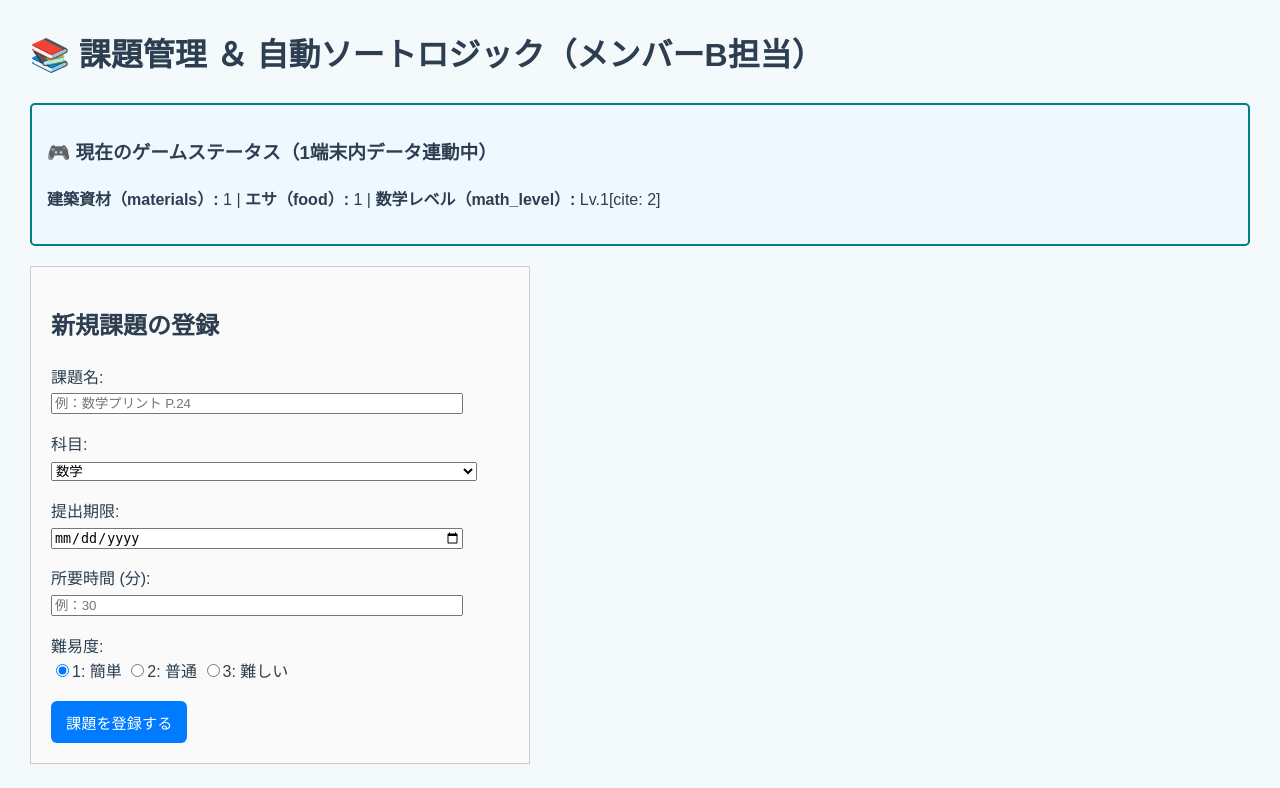
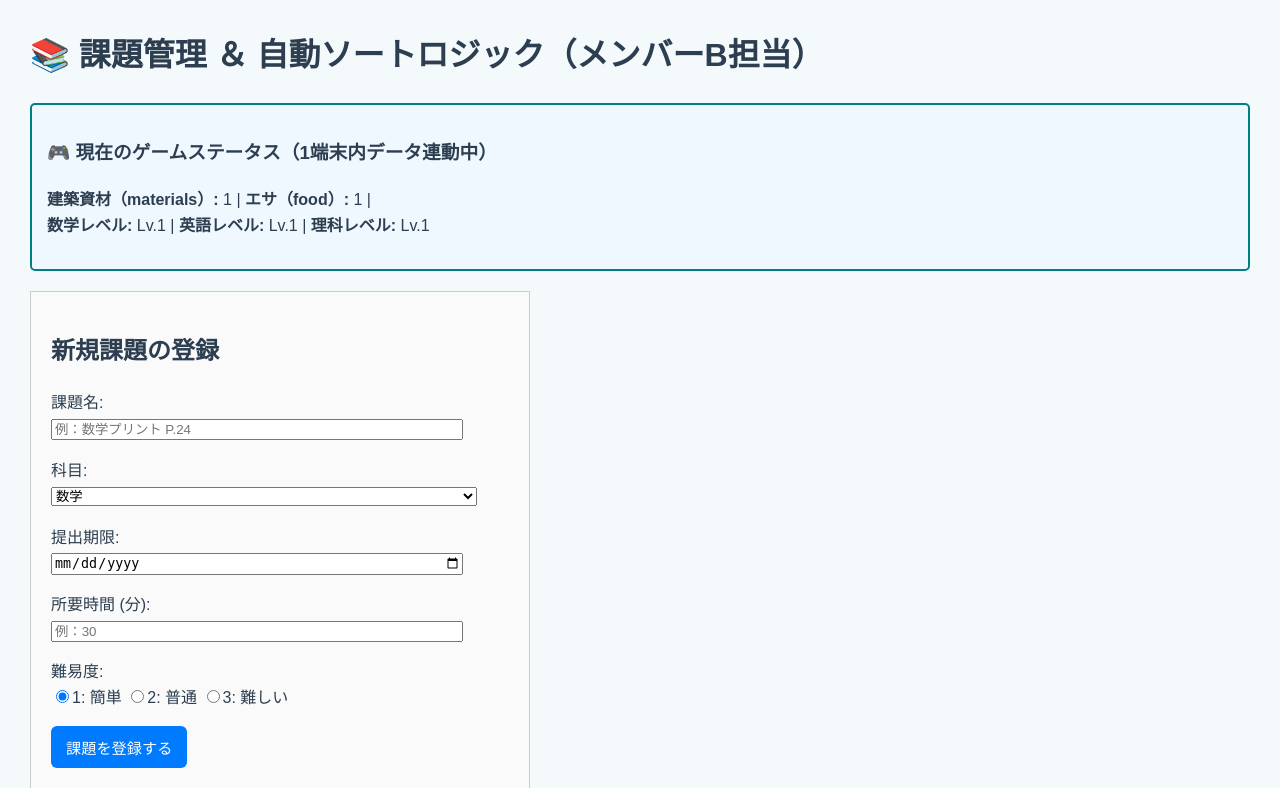
Before and after one commit to onowayy/study_app, a PHP site: page /task_reward.php in a window 1280 px wide. Shown: the top 788 px of the page. Run offline with PHP 8.4, Linux system fonts and the light colour scheme; tables that the repository leaves empty hold one stand-in row (values such as "Sample post").

Commit message:
Update task_reward.php

```diff
--- a/task_reward.php
+++ b/task_reward.php
@@ -1,21 +1,14 @@
 <?php
-// ==========================================================
-// データベース接続（メンバーAの db_config.php を読み込む）
-// ==========================================================
-require_once 'config/db_config.php'; //
+require_once 'config/db_config.php';
 
 $message = "";
 
-// ==========================================================
-// 防衛ライン②：課題の完了処理 ＆ 資源・ステータス連動（バックエンド）
-// ==========================================================
 if (isset($_POST['complete_task_id'])) {
     $task_id = (int)$_POST['complete_task_id'];
 
     try {
         $pdo->beginTransaction();
 
-        // 1. 完了した課題の「難易度」と「科目」を特定する
         $stmt = $pdo->prepare("SELECT subject, difficulty FROM tasks WHERE id = :id AND is_completed = 0");
         $stmt->execute([':id' => $task_id]);
         $task = $stmt->fetch(PDO::FETCH_ASSOC);
@@ -24,28 +17,42 @@ if (isset($_POST['complete_task_id'])) {
             $subject = $task['subject'];
             $difficulty = (int)$task['difficulty'];
 
-            // 難易度に応じた資源の加算量を決めるロジック
-            // 例：難易度1=10、難易度2=20、難易度3=30
+            // 難易度に応じた資源の加算量を決めるロジック（例：難易度1=10、難易度2=20、難易度3=30）
             $gain_materials = $difficulty * 10;
             $gain_food = $difficulty * 10;
 
-            // 2. 課題を「完了（is_completed = 1）」に更新する[cite: 2]
             $updateTask = $pdo->prepare("UPDATE tasks SET is_completed = 1 WHERE id = :id");
             $updateTask->execute([':id' => $task_id]);
 
-            // 3. user_statusテーブルを更新（資源獲得 ＆ ステータス上昇）[cite: 2]
-            if ($subject === '数学') {
-                // 数学なら：建築資材とエサを増やし、さらに数学レベルを+1する[cite: 2]
+            $level_column = "";
+            $subject_label = "";
+
+            switch ($subject) {
+                case '数学':
+                    $level_column = "math_level";
+                    $subject_label = "数学";
+                    break;
+                case '英語':
+                    $level_column = "eng_level";
+                    $subject_label = "英語";
+                    break;
+                case '理系':
+                    $level_column = "rikei_level";
+                    $subject_label = "理系";
+                    break;
+            }
+
+            if ($level_column !== "") {
                 $updateStatus = $pdo->prepare("
                     UPDATE user_status
                     SET materials = materials + :materials,
                         food = food + :food,
-                        math_level = math_level + 1
+                        {$level_column} = {$level_column} + 1
                     WHERE id = 1
                 ");
-                $message = "<p style='color: blue; font-weight: bold;'>【課題完了】数学Lvが1アップ！ 建築資材+{$gain_materials}、エサ+{$gain_food} 獲得！</p>";
+                $message = "<p style='color: blue; font-weight: bold;'>【課題完了】{$subject_label}Lvが1アップ！ 建築資材+{$gain_materials}、エサ+{$gain_food} 獲得！</p>";
             } else {
-                // その他の教科：建築資材とエサだけを増やす[cite: 2]
+                // その他の教科（国語など）：建築資材とエサだけを増やす
                 $updateStatus = $pdo->prepare("
                     UPDATE user_status
                     SET materials = materials + :materials,
@@ -70,19 +77,16 @@ if (isset($_POST['complete_task_id'])) {
     }
 }
 
-// ==========================================================
-// 【初期フェーズ】課題の新規登録処理（INSERT）
-// ==========================================================
 if ($_SERVER['REQUEST_METHOD'] === 'POST' && isset($_POST['add_task'])) {
     $title         = $_POST['title'];
     $subject       = $_POST['subject'];
     $deadline      = $_POST['deadline'];
-    $required_time = (int)$_POST['required_time']; //[cite: 2]
-    $difficulty    = (int)$_POST['difficulty'];    //[cite: 2]
+    $required_time = (int)$_POST['required_time'];
+    $difficulty    = (int)$_POST['difficulty'];
 
     try {
         $sql = "INSERT INTO tasks (title, subject, deadline, required_time, difficulty, is_completed)
-                VALUES (:title, :subject, :deadline, :required_time, :difficulty, 0)"; //[cite: 2]
+                VALUES (:title, :subject, :deadline, :required_time, :difficulty, 0)";
         $stmt = $pdo->prepare($sql);
         $stmt->execute([
             ':title'         => $title,
@@ -97,30 +101,22 @@ if ($_SERVER['REQUEST_METHOD'] === 'POST' && isset($_POST['add_task'])) {
     }
 }
 
-// ==========================================================
-// 防衛ライン①：現在のゲームステータスと、未完了課題の取得（SELECT）
-// ==========================================================
-// ゲームステータスの取得（画面にリアルタイム連動を表示するため）[cite: 2]
-$statusStmt = $pdo->query("SELECT * FROM user_status WHERE id = 1"); //[cite: 2]
+$statusStmt = $pdo->query("SELECT * FROM user_status WHERE id = 1");
 $user_status = $statusStmt->fetch(PDO::FETCH_ASSOC);
 
-// 未完了の課題を全件引っ張ってくる[cite: 2]
-$taskStmt = $pdo->query("SELECT * FROM tasks WHERE is_completed = 0"); //[cite: 2]
+$taskStmt = $pdo->query("SELECT * FROM tasks WHERE is_completed = 0");
 $raw_tasks = $taskStmt->fetchAll(PDO::FETCH_ASSOC);
 
-// ==========================================================
-// 防衛ライン①：自動優先順位ソートロジック（PHP側で計算して並び替え）
-// ==========================================================
 $today = new DateTime();
 
 foreach ($raw_tasks as &$task) {
     // 1. 期限スコア（締切が近いほど高得点）
-    $deadline_date = new DateTime($task['deadline']); //[cite: 2]
+    $deadline_date = new DateTime($task['deadline']);
     $interval = $today->diff($deadline_date);
-    $days_left = (int)$interval->format('%r%a'); // 残り日数（過ぎてたらマイナス）
+    $days_left = (int)$interval->format('%r%a');
 
     if ($days_left <= 0) {
-        $deadline_score = 100; // 期限当日、または超過は最優先
+        $deadline_score = 100;
     } elseif ($days_left === 1) {
         $deadline_score = 50;
     } elseif ($days_left === 2) {
@@ -133,26 +129,25 @@ foreach ($raw_tasks as &$task) {
         $deadline_score = 0;
     }
 
-    // 2. 難易度スコア（難しいほど高得点）[cite: 2]
-    $difficulty_score = (int)$task['difficulty'] * 10; // 10点〜30点[cite: 2]
+    // 2. 難易度スコア（難しいほど高得点）
+    $difficulty_score = (int)$task['difficulty'] * 10; // 10点〜30点
 
-    // 3. 所要時間スコア（時間がかかるものほど高得点）[cite: 2]
-    $time_score = (int)$task['required_time'] * 0.1; // 60分なら6点[cite: 2]
+    // 3. 所要時間スコア（時間がかかるものほど高得点）
+    $time_score = (int)$task['required_time'] * 0.1; // 60分なら6点
 
-    // 総合優先度スコアを合算してタスク配列にねじ込む
     $task['priority_score'] = $deadline_score + $difficulty_score + $time_score;
     $task['days_left'] = $days_left; // リマインド判定用に残り日数も保持
 }
-unset($task); // 参照渡しを解除
+unset($task);
 
-// 算出されたスコアが高い順（降順）に配列を並び替える（usort）
 usort($raw_tasks, function($a, $b) {
     return $b['priority_score'] <=> $a['priority_score'];
 });
+
 // ==========================================================
 // 【Step 8】メンバーC（フロント・円グラフ）用データの集計
 // ==========================================================
-// 科目ごとに「全体の課題数」と「完了した課題数」をSQLでカウント[cite: 2]
+// 科目ごとに「全体の課題数」と「完了した課題数」をSQLでカウント
 $chartStmt = $pdo->query("
     SELECT
         subject,
@@ -172,31 +167,27 @@ $chart_json = json_encode($chart_summary, JSON_UNESCAPED_UNICODE);
 <head>
     <meta charset="UTF-8">
     <title>課題管理・自動ソートシステム</title>
-    <link rel="stylesheet" href="css/style.css"> <!--[cite: 1] -->
+    <link rel="stylesheet" href="css/style.css"> <!-- -->
 </head>
 <body style="font-family: Arial, sans-serif; margin: 30px; line-height: 1.6;">
 
     <h1>📚 課題管理 ＆ 自動ソートロジック（メンバーB担当）</h1>
     <?php echo $message; ?>
 
-    <!-- ========================================================== -->
-    <!-- 防衛ライン②：リアルタイム表示される現在のゲームステータス（目視確認用） -->
-    <!-- ========================================================== -->
     <div style="background-color: #f0f8ff; border: 2px solid #008080; padding: 15px; margin-bottom: 20px; border-radius: 5px;">
         <h3>🎮 現在のゲームステータス（1端末内データ連動中）</h3>
         <p>
             <strong>建築資材（materials）:</strong> <?php echo $user_status['materials'] ?? 0; ?> |
-            <strong>エサ（food）:</strong> <?php echo $user_status['food'] ?? 0; ?> |
-            <strong>数学レベル（math_level）:</strong> Lv.<?php echo $user_status['math_level'] ?? 1; ?>[cite: 2]
+            <strong>エサ（food）:</strong> <?php echo $user_status['food'] ?? 0; ?> | <br>
+            <strong>数学レベル:</strong> Lv.<?php echo $user_status['math_level'] ?? 1; ?> |
+            <strong>英語レベル:</strong> Lv.<?php echo $user_status['eng_level'] ?? 1; ?> |
+            <strong>理科レベル:</strong> Lv.<?php echo $user_status['rikei_level'] ?? 1; ?>
         </p>
     </div>
 
-    <!-- ========================================================== -->
-    <!-- 【初期フェーズ】課題登録フォーム -->
-    <!-- ========================================================== -->
     <div style="border: 1px solid #ccc; padding: 20px; max-width: 500px; margin-bottom: 30px; background-color: #fafafa;">
         <h2>新規課題の登録</h2>
-        <form action="task_reward.php" method="POST"> <!--[cite: 1] -->
+        <form action="task_reward.php" method="POST"> <!-- -->
             <input type="hidden" name="add_task" value="1">
             <p>
                 <label>課題名:</label><br>
@@ -207,7 +198,7 @@ $chart_json = json_encode($chart_summary, JSON_UNESCAPED_UNICODE);
                 <select name="subject" required style="width: 93%;">
                     <option value="数学">数学</option>
                     <option value="英語">英語</option>
-                    <option value="国語">国語</option>
+                    <option value="理系">理系</option>
                 </select>
             </p>
             <p>
@@ -216,11 +207,11 @@ $chart_json = json_encode($chart_summary, JSON_UNESCAPED_UNICODE);
             </p>
             <p>
                 <label>所要時間 (分):</label><br>
-                <input type="number" name="required_time" min="1" required placeholder="例：30" style="width: 90%;"> <!--[cite: 2] -->
+                <input type="number" name="required_time" min="1" required placeholder="例：30" style="width: 90%;"> <!-- -->
             </p>
             <p>
                 <label>難易度:</label><br>
-                <input type="radio" id="d1" name="difficulty" value="1" checked><label Kakaku for="d1">1: 簡単</label>
+                <input type="radio" id="d1" name="difficulty" value="1" checked><label for="d1">1: 簡単</label>
                 <input type="radio" id="d2" name="difficulty" value="2"><label for="d2">2: 普通</label>
                 <input type="radio" id="d3" name="difficulty" value="3"><label for="d3">3: 難しい</label>
             </p>
@@ -228,9 +219,6 @@ $chart_json = json_encode($chart_summary, JSON_UNESCAPED_UNICODE);
         </form>
     </div>
 
-    <!-- ========================================================== -->
-    <!-- 防衛ライン①：自動ソート ＆ リマインド付きの課題一覧表示 -->
-    <!-- ========================================================== -->
     <h2>📋 やるべき課題一覧（優先度が高い順に自動ソート）</h2>
     <table border="1" cellpadding="10" cellspacing="0" style="width: 100%; border-collapse: collapse; text-align: left;">
         <thead style="background-color: #eee;">
@@ -265,14 +253,14 @@ $chart_json = json_encode($chart_summary, JSON_UNESCAPED_UNICODE);
                             <?php endif; ?>
                         </td>
                         <td><?php echo htmlspecialchars($task['subject'], ENT_QUOTES, 'UTF-8'); ?></td>
-                        <td><?php echo htmlspecialchars($task['deadline'], ENT_QUOTES, 'UTF-8'); ?>[cite: 2]</td>
-                        <td><?php echo htmlspecialchars($task['required_time'], ENT_QUOTES, 'UTF-8'); ?> 分[cite: 2]</td>
-                        <td>レベル <?php echo htmlspecialchars($task['difficulty'], ENT_QUOTES, 'UTF-8'); ?>[cite: 2]</td>
+                        <td><?php echo htmlspecialchars($task['deadline'], ENT_QUOTES, 'UTF-8'); ?></td>
+                        <td><?php echo htmlspecialchars($task['required_time'], ENT_QUOTES, 'UTF-8'); ?> 分</td>
+                        <td>レベル <?php echo htmlspecialchars($task['difficulty'], ENT_QUOTES, 'UTF-8'); ?></td>
                         <td style="color: #666; font-size: 0.9em;"><?php echo $task['priority_score']; ?> pt</td>
                         <td>
                             <!-- 防衛ライン②：完了ボタン（押すとPOSTされてデータが即座に連動） -->
-                            <form action="task_reward.php" method="POST" style="margin: 0;"> <!--[cite: 1] -->
-                                <input type="hidden" name="complete_task_id" value="<?php echo $task['id']; ?>"> <!--[cite: 2] -->
+                            <form action="task_reward.php" method="POST" style="margin: 0;"> <!-- -->
+                                <input type="hidden" name="complete_task_id" value="<?php echo $task['id']; ?>"> <!-- -->
                                 <button type="submit" style="background-color: #28a745; color: white; border: none; padding: 5px 10px; cursor: pointer;">完了！</button>
                             </form>
                         </td>
@@ -281,8 +269,9 @@ $chart_json = json_encode($chart_summary, JSON_UNESCAPED_UNICODE);
             <?php endif; ?>
         </tbody>
     </table>
-<!-- ========================================================== -->
-    <!-- 【Step 8】メンバーC（円グラフ担当）へデータを渡す橋渡し -->
+
+    <!-- ========================================================== -->
+    <!--         メンバーC（円グラフ担当）へデータを渡す橋渡し -->
     <!-- ========================================================== -->
     <script>
         // メンバーCへ：この taskChartData 配列を使って円グラフ（Chart.js等）を描画してください！
@@ -293,5 +282,3 @@ $chart_json = json_encode($chart_summary, JSON_UNESCAPED_UNICODE);
 
 </body>
 </html>
-</body>
-</html>
```
